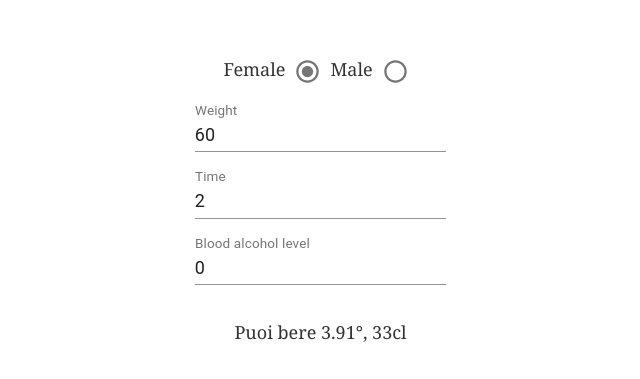
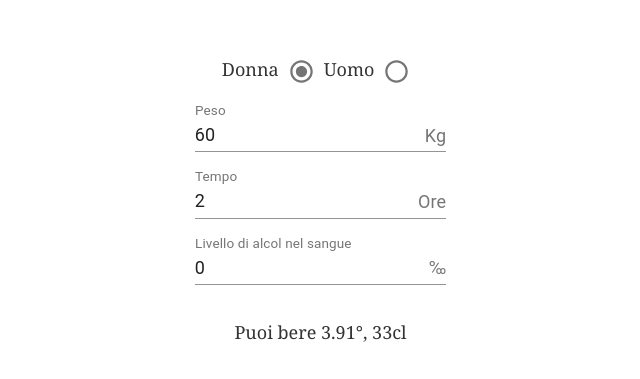
Before and after one commit to giuliovv/perfectDrink, a Gatsby site: page / in a window 1280 px wide. Shown: the part 203-582 px from the top of the page, without its empty margins (307-947 px from the left). Built offline with nearby package versions, Linux system fonts and the light colour scheme; Gatsby itself is replaced by a stand-in of ours.

Commit message:
Input adornment

```diff
--- a/src/pages/index.js
+++ b/src/pages/index.js
@@ -1,5 +1,6 @@
 import React from "react"
 
+import InputAdornment from '@material-ui/core/InputAdornment';
 import TextField from '@material-ui/core/TextField';
 import Radio from '@material-ui/core/Radio';
 import { makeStyles } from '@material-ui/core/styles';
@@ -31,7 +32,7 @@ function IndexPage() {
   var water = [0.49, 0.58];
   const alcolLevel = (quantoAlcol) => {
     // Number of standard drink, 10g each
-    var drinks = (ebac + beta[sesso]*tempo)*water[sesso]*peso/(0.806*1.2);
+    var drinks = (ebac/10 + beta[sesso]*tempo)*water[sesso]*peso/(0.806*1.2);
     // g/L
     var realAmount = drinks*10/quantoAlcol
     //gradi
@@ -50,7 +51,7 @@ function IndexPage() {
       <SEO />
       <div style={{display: 'table', position:"absolute", textAlign: "center", height:"100%", width:"95%"}}>
         <div style={{display: 'table-cell', verticalAlign: "middle", textAlign: "center"}}>
-          Female
+          Donna
           <Radio
             checked={sesso === 0}
             onChange={() => setSesso(0)}
@@ -59,7 +60,7 @@ function IndexPage() {
             name="select_gender_female"
             inputProps={{ 'aria-label': 'Female' }}
           />
-          Male
+          Uomo
           <Radio
             checked={sesso === 1}
             onChange={() => setSesso(1)}
@@ -72,7 +73,7 @@ function IndexPage() {
             <div>
             <TextField
                 id="standard-number"
-                label="Weight"
+                label="Peso"
                 type="number"
                 value={peso}
                 onChange={(event) => setPeso(event.target.value)}
@@ -82,24 +83,30 @@ function IndexPage() {
                 inputProps={{
                   step: 5,
                 }}
+                InputProps={{
+                  endAdornment: <InputAdornment position="end">Kg</InputAdornment>,
+                }}
               />
             </div>
             <div>
               <TextField
                 id="standard-number"
-                label="Time"
+                label="Tempo"
                 type="number"
                 value={tempo}
                 onChange={(event) => setTempo(event.target.value)}
                 InputLabelProps={{
                   shrink: true,
                 }}
+                InputProps={{
+                  endAdornment: <InputAdornment position="end">Ore</InputAdornment>,
+                }}
               />
               </div>
               <div>
               <TextField
                 id="standard-number"
-                label="Blood alcohol level"
+                label="Livello di alcol nel sangue"
                 type="number"
                 value={ebac}
                 onChange={handleEbac}
@@ -108,6 +115,9 @@ function IndexPage() {
                 }}
                 inputProps={{
                   step: 0.05,
+                }}
+                InputProps={{
+                  endAdornment: <InputAdornment position="end">‰</InputAdornment>,
                 }}
               />
               </div>
```
